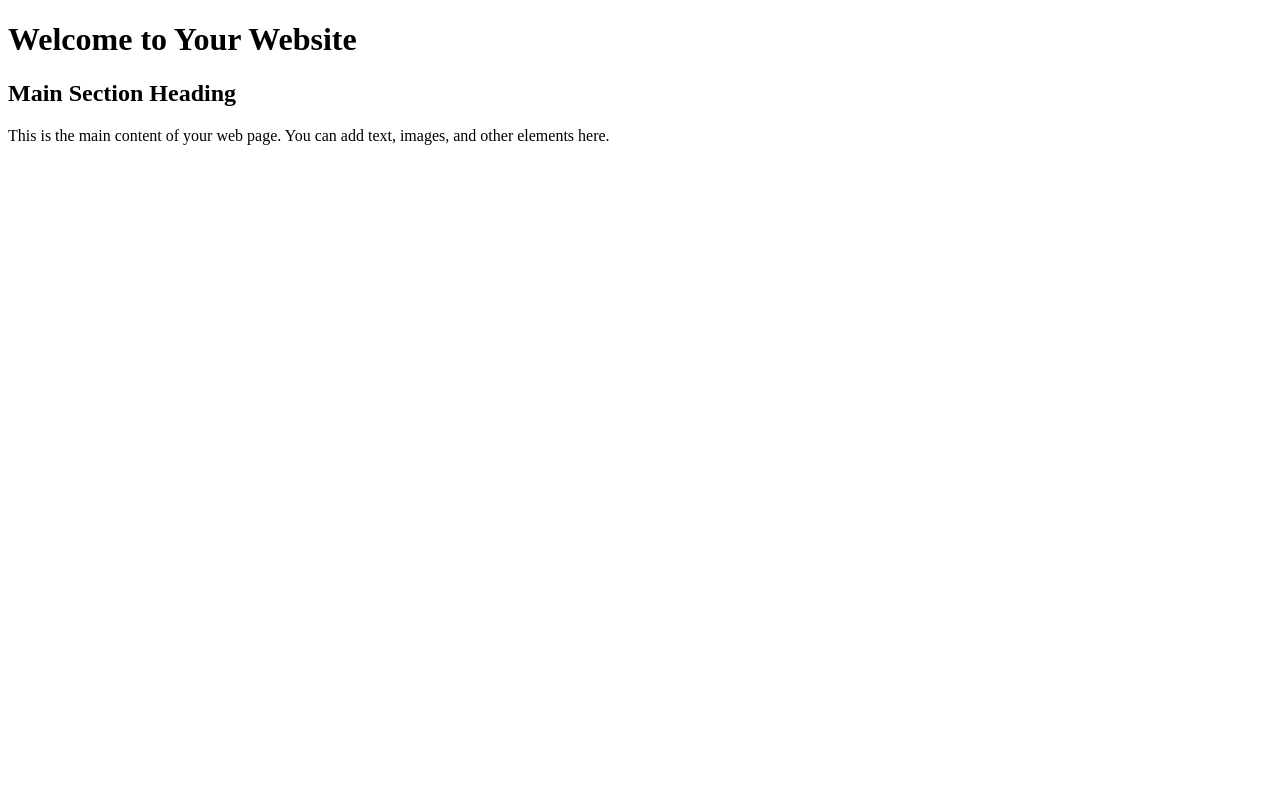
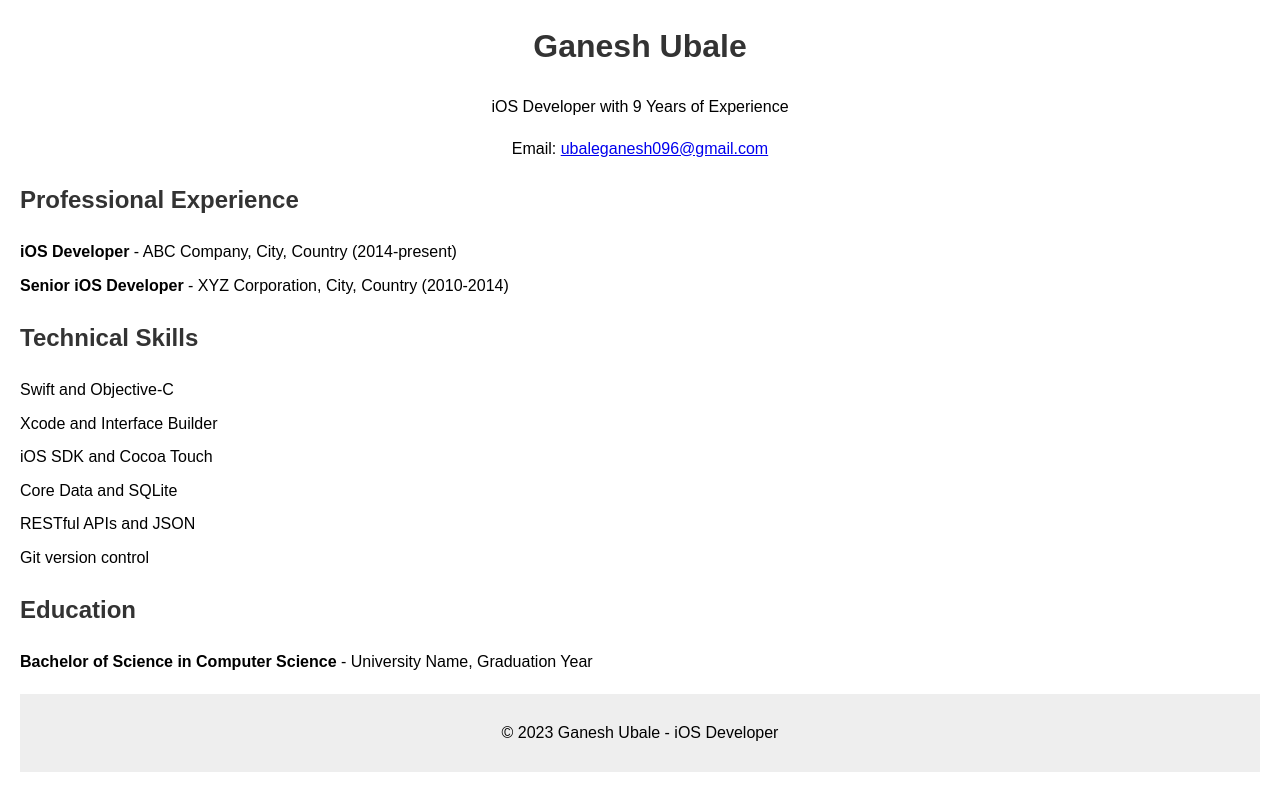
Before and after one commit to GaneshUbale/GaneshResume, a plain HTML site: page index.html in a window 1280 px wide. Drawn offline with Linux system fonts and the light colour scheme.

Commit message:
Update index.html

```diff
--- a/index.html
+++ b/index.html
@@ -3,34 +3,82 @@
 <head>
     <meta charset="UTF-8">
     <meta name="viewport" content="width=device-width, initial-scale=1.0">
-    <title>Your Page Title</title>
-    <!-- Add any additional meta tags, stylesheets, or scripts here -->
+    <title>Ganesh Ubale - iOS Developer</title>
+    <style>
+        body {
+            font-family: Arial, sans-serif;
+            line-height: 1.6;
+            margin: 20px;
+        }
+
+        header {
+            text-align: center;
+        }
+
+        h1, h2 {
+            color: #333;
+        }
+
+        section {
+            margin-bottom: 20px;
+        }
+
+        ul {
+            list-style-type: none;
+            padding: 0;
+        }
+
+        li {
+            margin-bottom: 8px;
+        }
+
+        footer {
+            text-align: center;
+            margin-top: 20px;
+            padding: 10px;
+            background-color: #eee;
+        }
+    </style>
 </head>
 <body>
 
     <header>
-        <h1>Welcome to Your Website</h1>
-        <!-- Add any header content here -->
+        <h1>Ganesh Ubale</h1>
+        <p>iOS Developer with 9 Years of Experience</p>
+        <p>Email: <a href="mailto:ubaleganesh096@gmail.com">ubaleganesh096@gmail.com</a></p>
     </header>
 
-    <nav>
-        <!-- Add navigation links or menu here -->
-    </nav>
+    <section>
+        <h2>Professional Experience</h2>
+        <ul>
+            <li><strong>iOS Developer</strong> - ABC Company, City, Country (2014-present)</li>
+            <li><strong>Senior iOS Developer</strong> - XYZ Corporation, City, Country (2010-2014)</li>
+            <!-- Add more experience details if needed -->
+        </ul>
+    </section>
 
-    <main>
-        <section>
-            <h2>Main Section Heading</h2>
-            <p>This is the main content of your web page. You can add text, images, and other elements here.</p>
-        </section>
-        <!-- Add more sections as needed -->
-    </main>
+    <section>
+        <h2>Technical Skills</h2>
+        <ul>
+            <li>Swift and Objective-C</li>
+            <li>Xcode and Interface Builder</li>
+            <li>iOS SDK and Cocoa Touch</li>
+            <li>Core Data and SQLite</li>
+            <li>RESTful APIs and JSON</li>
+            <li>Git version control</li>
+            <!-- Add more skills as needed -->
+        </ul>
+    </section>
 
-    <aside>
-        <!-- Add sidebar content or additional information here -->
-    </aside>
+    <section>
+        <h2>Education</h2>
+        <ul>
+            <li><strong>Bachelor of Science in Computer Science</strong> - University Name, Graduation Year</li>
+        </ul>
+    </section>
 
     <footer>
-        <!-- Add footer content, copyright information, or links here -->
+        <p>&copy; 2023 Ganesh Ubale - iOS Developer</p>
     </footer>
 
 </body>
```
